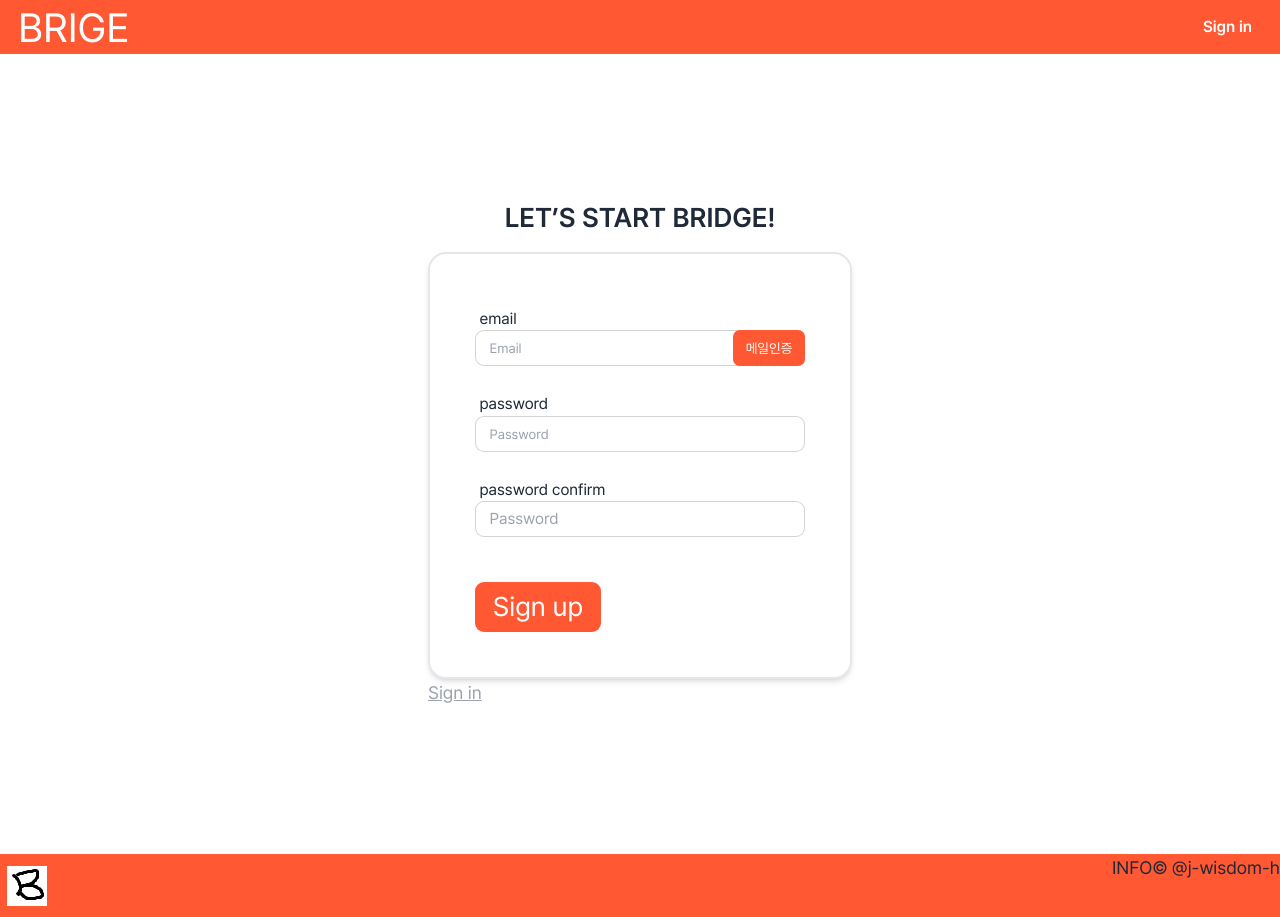
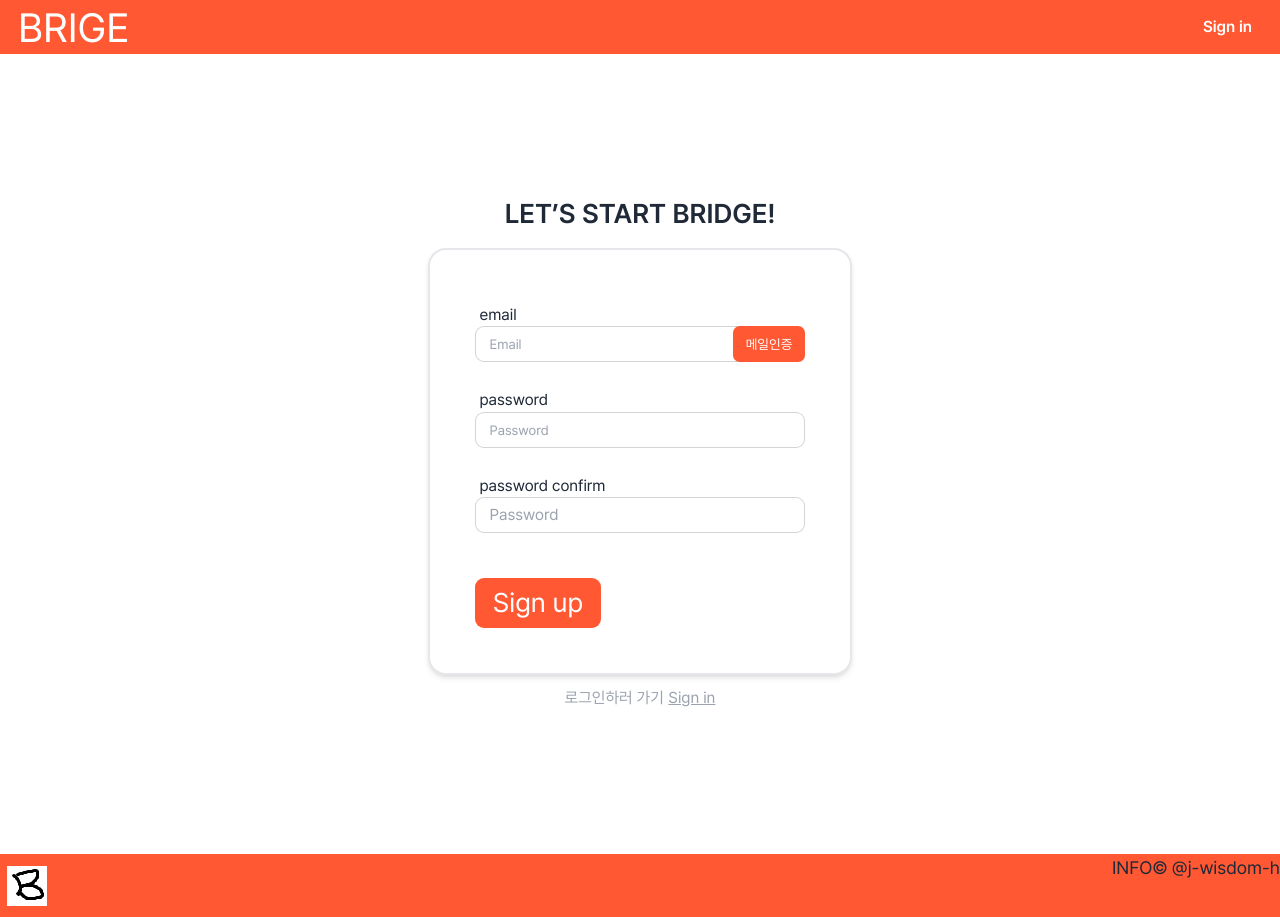
Before and after one commit to j-wisdom-h/BRIDGE, a Next.js app: page /signup in a window 1280 px wide. Built offline with nearby package versions, Linux system fonts and the light colour scheme; no server answers.

Commit message:
Design: 회원가입 css수정

```diff
--- a/app/signup/layout.tsx
+++ b/app/signup/layout.tsx
@@ -1,3 +1,3 @@
 export default function Layout({ children }: { children: React.ReactNode }) {
-    return <div className="w-1/2 mx-auto centerMiddle">{children}</div>
+    return <div className="centerMiddle">{children}</div>
 }
--- a/app/signup/page.tsx
+++ b/app/signup/page.tsx
@@ -9,12 +9,15 @@ export default function Signup() {
                 LET’S START BRIDGE!
             </h2>
             <SignUpForm />
-            <Link
-                href="/signin"
-                className="underline underline -offset-1 text-gray-400"
-            >
-                Sign in
-            </Link>
+            <div className="min-w-[400px] text-sm text-center leading-[1.8] mt-2">
+                <span className="text-gray-400 mr-1">로그인하러 가기</span>
+                <Link
+                    href="/signin"
+                    className="underline underline-offset-1 text-gray-400"
+                >
+                    Sign in
+                </Link>
+            </div>
         </div>
     )
 }
```
